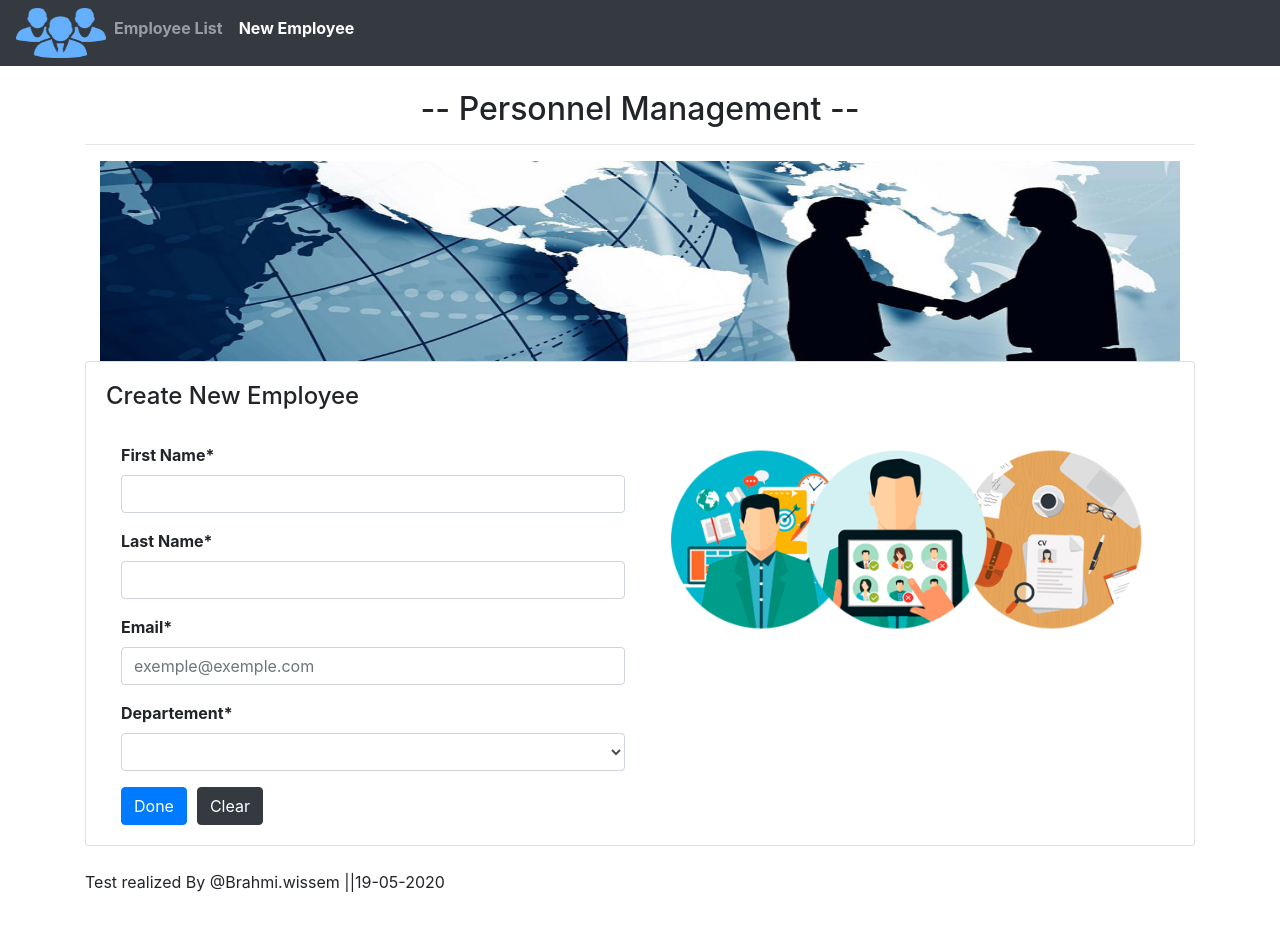
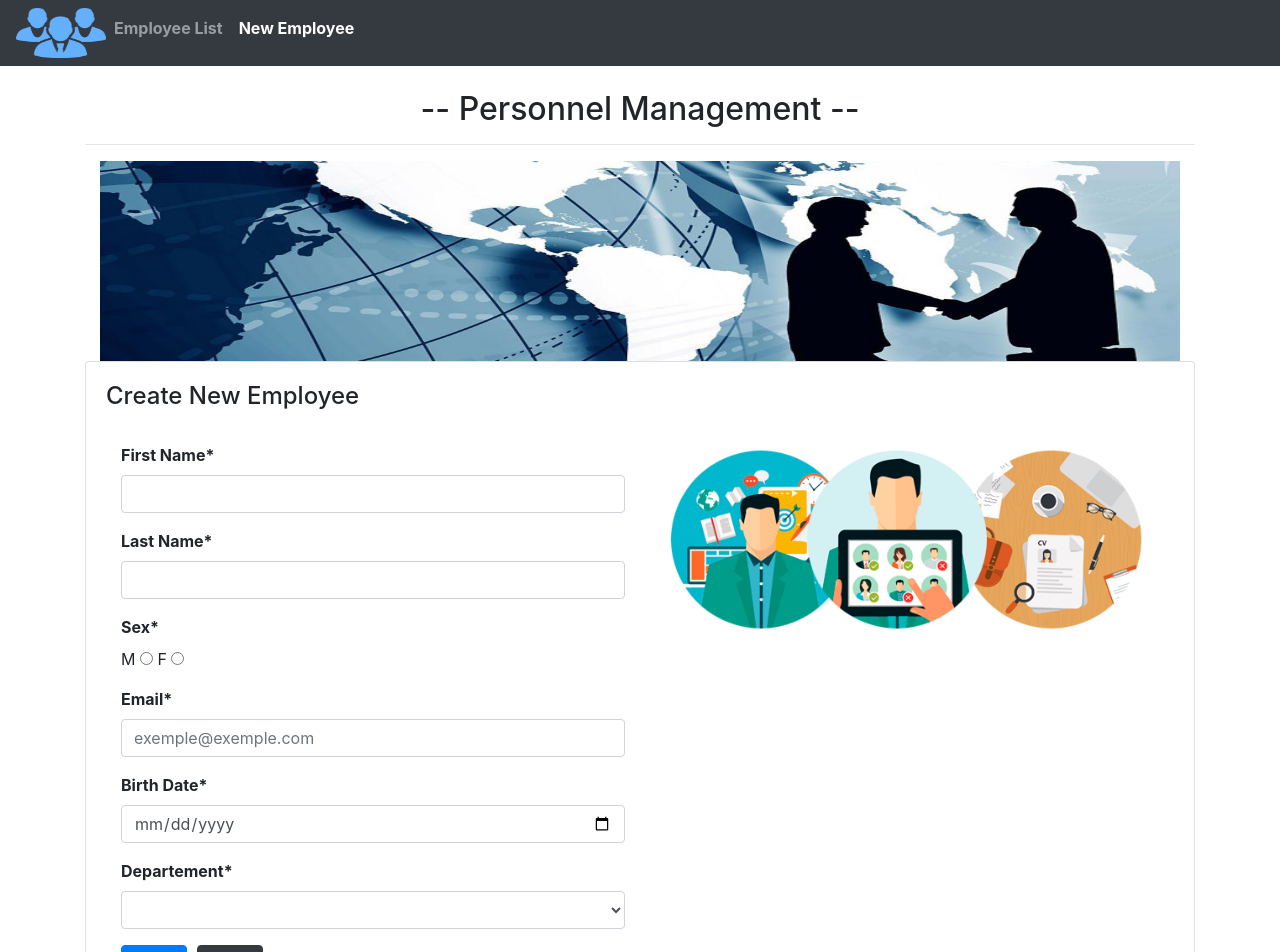
Before and after one commit to WissemBrahmy/Application_client_Angular8_crud, an Angular app: page /add in a window 1280 px wide. Shown: the top 952 px of the page. Before the commit the page ends 894 px from the top, so only its background shows below. Built offline with nearby package versions, Linux system fonts and the light colour scheme.

Commit message:
maintenance add saisie

```diff
--- a/src/app/app.component.html
+++ b/src/app/app.component.html
@@ -1,5 +1,6 @@
-<nav class="navbar navbar-expand-sm bg-dark navbar-dark">
+<nav class="navbar navbar-expand-sm bg-dark navbar-dark navbar-fixed-top">
   <!-- Links -->
+
   <ul class="navbar-nav">
     <li class="nav-item active">
         <img routerLink="employees" src="assets/img/images.png" class="img-fluid" alt="Responsive image" style="width: 90px; height: 50px;">
--- a/src/app/create-employee/create-employee.component.html
+++ b/src/app/create-employee/create-employee.component.html
@@ -14,12 +14,19 @@
             <label for="name"><b> Last Name* </b> </label>
             <input type="text" class="form-control" id="lastName" required [(ngModel)]="employee.lastName" name="lastName">
         </div>
-
+        <div class="form-group">
+          <label for="name"><b> Sex* </b></label><br>
+          M <input type="radio"  id="sex" value="M" required [(ngModel)]="employee.sex" name="sex">
+          F <input type="radio"  id="sex" value="F" required [(ngModel)]="employee.sex" name="sex">
+        </div>
         <div class="form-group">
             <label for="name"><b> Email* </b></label>
             <input type="email" class="form-control" id="emailId" placeholder="exemple@exemple.com" required [(ngModel)]="employee.emailId" name="emailId">
         </div>
-
+        <div class="form-group">
+          <label for="name"><b> Birth Date* </b></label>
+          <input type="date" class="form-control" id="birthDate"  required [(ngModel)]="employee.birthDate" name="birthDate">
+        </div>
         <div class="form-group">
             <label for="name"><b> Departement* </b></label>
             <select class="form-control" name="department" [(ngModel)]="employee.department" id="department" required>
--- a/src/app/employee-details/employee-details.component.html
+++ b/src/app/employee-details/employee-details.component.html
@@ -8,6 +8,15 @@
       </div>
       <div>
         <label><b>Last Name: </b></label> {{employee.lastName}}
+      </div>
+      <div>
+        <label><b>Employee ID: </b></label> {{employee.id}}
+      </div>
+      <div>
+        <label><b>Sex: </b></label> {{employee.sex}}
+      </div>
+      <div>
+        <label><b>Birth Date: </b></label> {{employee.birthDate}}
       </div>
       <div>
         <label><b>Email : </b></label> {{employee.emailId}}
--- a/src/app/employee-list/employee-list.component.html
+++ b/src/app/employee-list/employee-list.component.html
@@ -8,8 +8,9 @@
             <div class="card">
                 <img src="assets/img/logo.png" class="card-img-top img-fluid"  alt="Responsive image" style="width: 300px; height: 200px;">
                 <div class="card-body">
-                <h5 class="card-title">Name: {{employee.firstName}}  {{employee.lastName}}</h5>
 
+                <h5 class="card-title">Full Name: {{employee.firstName}}  {{employee.lastName}}</h5>
+                <p>Employee ID: {{employee.id}}</p>
                 <h6>Email: {{employee.emailId}}</h6>
                 <button  (click)="deleteEmployee(employee.id)" class="btn btn-dark">Delete</button>
                 <button (click)="updateEmployee(employee.id)" style="margin-left: 10px;"class="btn btn-primary">Update</button>
--- a/src/app/employee.ts
+++ b/src/app/employee.ts
@@ -4,5 +4,7 @@ export class Employee {
     lastName: string;
     emailId: string;
     department: string;
+    sex: string;
+    birthDate: string;
     active: boolean;
 }
--- a/src/app/update-employee/update-employee.component.html
+++ b/src/app/update-employee/update-employee.component.html
@@ -13,10 +13,18 @@
             <label for="name"><b>Last Name </b></label>
             <input type="text" class="form-control" id="lastName" required [(ngModel)]="employee.lastName" name="lastName">
           </div>
-
+          <div class="form-group">
+            <label for="name"><b> Sex* </b></label><br>
+            M <input type="radio"  id="sex" value="M" required [(ngModel)]="employee.sex" name="sex">
+            F <input type="radio"  id="sex" value="F" required [(ngModel)]="employee.sex" name="sex">
+          </div>
           <div class="form-group">
             <label for="name"><b>Email </b></label>
             <input type="text" class="form-control" id="emailId" required [(ngModel)]="employee.emailId" name="emailId">
+          </div>
+          <div class="form-group">
+            <label for="name"><b> Birth Date* </b></label>
+            <input type="date" class="form-control" id="birthDate"  required [(ngModel)]="employee.birthDate" name="birthDate">
           </div>
           <div class="form-group">
             <label for="name"><b> Departement* </b></label>
```
